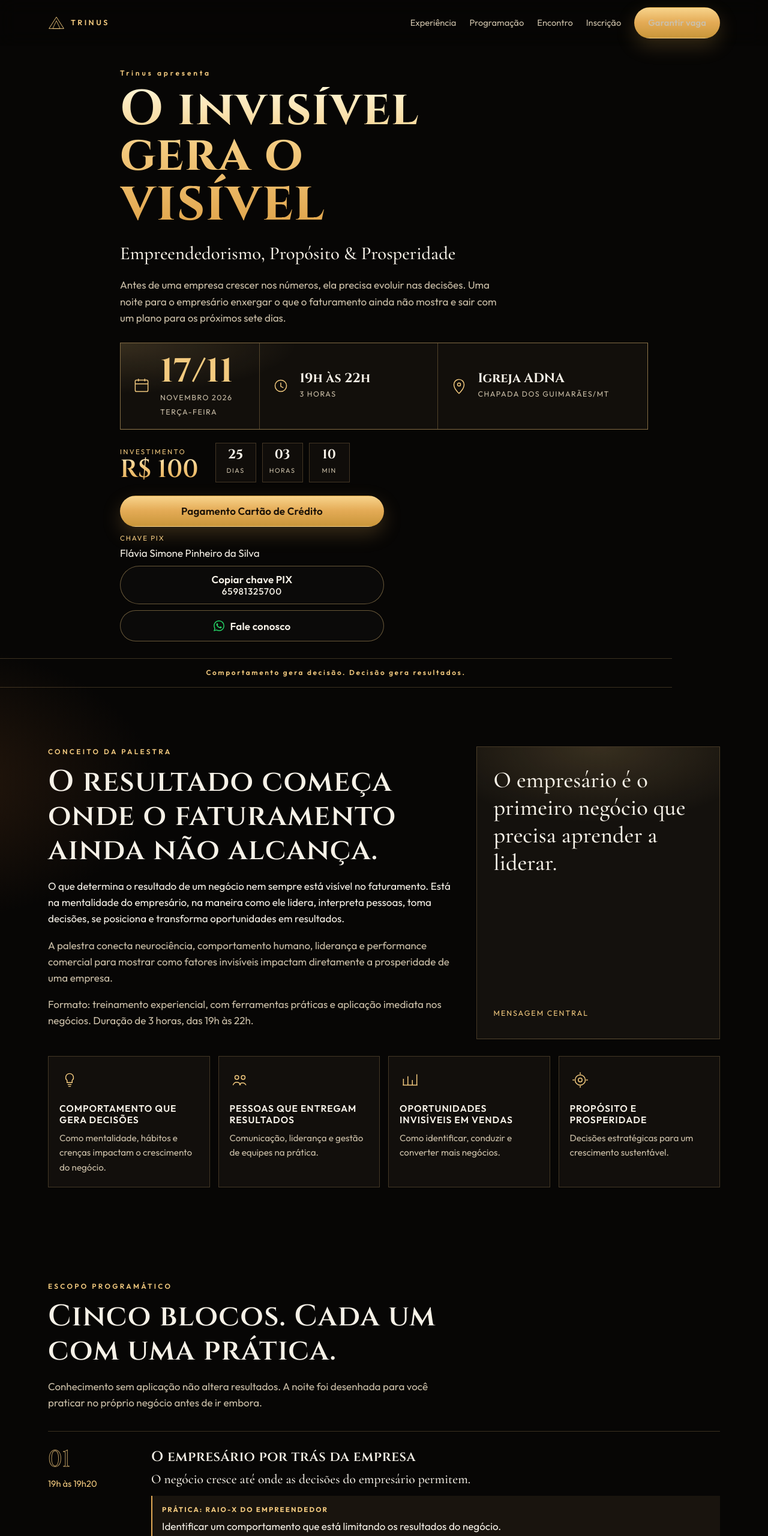
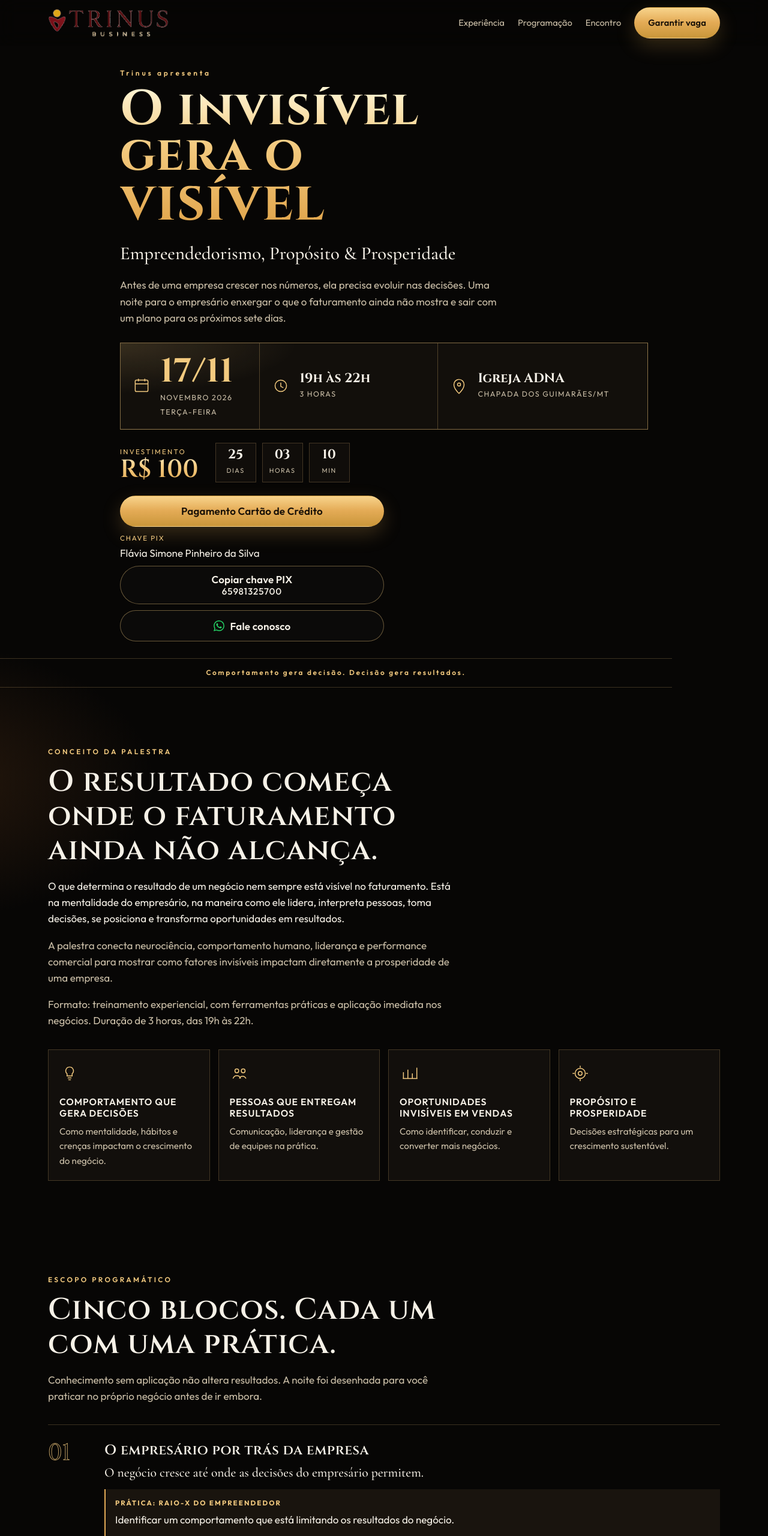
Before and after one commit to flaviasimone25-max/o-invisivel-gera-o-visivel, a plain HTML site: page index.html in a window 1280 px wide. Shown: the top 2560 px of the page at 60% size. Drawn offline with nearby package versions, Linux system fonts and the light colour scheme.

Commit message:
Corrige a logo, o botao dourado e a ordem do nome de Flavia.

```diff
--- a/css/styles.css
+++ b/css/styles.css
@@ -97,7 +97,7 @@ h3 { margin: 0 0 8px; font-size: 1.45rem; line-height: 1.25; }
   font-size: 0.78rem;
   font-weight: 600;
 }
-.brand svg { width: 28px; height: 22px; }
+.brand img { height: 48px; width: auto; display: block; }
 .nav {
   display: flex;
   align-items: center;
@@ -127,12 +127,14 @@ h3 { margin: 0 0 8px; font-size: 1.45rem; line-height: 1.25; }
   transition: transform 0.2s ease, filter 0.2s ease, background 0.2s ease;
 }
 .btn svg { width: 18px; height: 18px; flex: none; }
-.btn-gold {
+a.btn.btn-gold,
+button.btn.btn-gold {
   background: linear-gradient(180deg, #f8d48c 0%, #e4ab56 48%, #c9963a 100%);
-  color: var(--ink);
+  color: #1a1208;
   box-shadow: 0 12px 32px rgba(228, 171, 86, 0.22);
 }
-.btn-gold:hover { transform: translateY(-1px); filter: brightness(1.05); }
+a.btn.btn-gold:hover,
+button.btn.btn-gold:hover { transform: translateY(-1px); filter: brightness(1.05); color: #1a1208; }
 .btn-ghost {
   background: rgba(255, 255, 255, 0.02);
   color: var(--cream);
@@ -435,7 +437,7 @@ section { padding: 78px 0; scroll-margin-top: 90px; }
 
 .module {
   display: grid;
-  grid-template-columns: 150px 1fr;
+  grid-template-columns: 72px 1fr;
   gap: 22px;
   padding: 28px 0;
   border-top: 1px solid var(--line);
@@ -567,7 +569,7 @@ section { padding: 78px 0; scroll-margin-top: 90px; }
   object-position: center center;
 }
 .signature {
-  margin: 0;
+  margin: 0 0 14px;
   font-family: "Great Vibes", cursive;
   font-size: clamp(3.2rem, 6vw, 4.8rem);
   line-height: 0.9;
@@ -762,6 +764,7 @@ section { padding: 78px 0; scroll-margin-top: 90px; }
 @media (max-width: 720px) {
   body.has-mobile-bar { padding-bottom: 84px; }
   .wrap { width: min(var(--wrap), calc(100% - 28px)); }
+  .brand img { height: 40px; }
   .hero { padding-top: 18px; }
   .pillars, .facts, .module { grid-template-columns: 1fr; }
   .coffee { padding: 28px 18px; }
--- a/index.html
+++ b/index.html
@@ -55,18 +55,13 @@
 <body>
   <header class="header">
     <div class="wrap">
-      <a class="brand" href="#topo" aria-label="Trinus">
-        <svg viewBox="0 0 40 32" aria-hidden="true">
-          <path d="M20 2 L38 30 H2 Z" fill="none" stroke="currentColor" stroke-width="1.4"/>
-          <path d="M20 11 L29 30 H11 Z" fill="none" stroke="currentColor" stroke-width="1.2"/>
-        </svg>
-        TRINUS
+      <a class="brand" href="#topo" aria-label="Trinus Business">
+        <img src="assets/logo-trinus.png" alt="Trinus Business">
       </a>
       <nav class="nav" aria-label="Seções">
         <a href="#experiencia">Experiência</a>
         <a href="#programacao">Programação</a>
         <a href="#encontro">Encontro</a>
-        <a href="#inscricao">Inscrição</a>
         <a class="btn btn-gold" href="#inscricao">Garantir vaga</a>
       </nav>
       <a class="btn btn-gold nav-cta" href="#inscricao">Garantir vaga</a>
@@ -139,18 +134,12 @@
 
     <section id="experiencia">
       <div class="wrap">
-        <div class="split">
-          <div>
-            <p class="eyebrow">Conceito da palestra</p>
-            <h2>O resultado começa onde o faturamento ainda não alcança.</h2>
-            <p>O que determina o resultado de um negócio nem sempre está visível no faturamento. Está na mentalidade do empresário, na maneira como ele lidera, interpreta pessoas, toma decisões, se posiciona e transforma oportunidades em resultados.</p>
-            <p class="muted">A palestra conecta neurociência, comportamento humano, liderança e performance comercial para mostrar como fatores invisíveis impactam diretamente a prosperidade de uma empresa.</p>
-            <p class="muted">Formato: treinamento experiencial, com ferramentas práticas e aplicação imediata nos negócios. Duração de 3 horas, das 19h às 22h.</p>
-          </div>
-          <blockquote class="quote">
-            <p>O empresário é o primeiro negócio que precisa aprender a liderar.</p>
-            <footer>Mensagem central</footer>
-          </blockquote>
+        <div class="section-intro">
+          <p class="eyebrow">Conceito da palestra</p>
+          <h2>O resultado começa onde o faturamento ainda não alcança.</h2>
+          <p>O que determina o resultado de um negócio nem sempre está visível no faturamento. Está na mentalidade do empresário, na maneira como ele lidera, interpreta pessoas, toma decisões, se posiciona e transforma oportunidades em resultados.</p>
+          <p class="muted">A palestra conecta neurociência, comportamento humano, liderança e performance comercial para mostrar como fatores invisíveis impactam diretamente a prosperidade de uma empresa.</p>
+          <p class="muted">Formato: treinamento experiencial, com ferramentas práticas e aplicação imediata nos negócios. Duração de 3 horas, das 19h às 22h.</p>
         </div>
         <div class="pillars" style="margin-top: 28px">
           <article class="pillar">
@@ -188,7 +177,6 @@
         <article class="module">
           <div>
             <span class="num">01</span>
-            <time class="when" datetime="19:00">19h às 19h20</time>
           </div>
           <div>
             <h3>O empresário por trás da empresa</h3>
@@ -203,7 +191,6 @@
         <article class="module">
           <div>
             <span class="num">02</span>
-            <time class="when" datetime="19:20">19h20 às 19h45</time>
           </div>
           <div>
             <h3>Pessoas: o ativo invisível que gera resultados</h3>
@@ -218,7 +205,6 @@
         <article class="module">
           <div>
             <span class="num">03</span>
-            <time class="when" datetime="19:45">19h45 às 20h15</time>
           </div>
           <div>
             <h3>O invisível que está fazendo sua empresa perder dinheiro</h3>
@@ -233,7 +219,6 @@
         <article class="module">
           <div>
             <span class="num">04</span>
-            <time class="when" datetime="20:15">20h15 às 20h40</time>
           </div>
           <div>
             <h3>Propósito, decisões e prosperidade</h3>
@@ -248,7 +233,6 @@
         <article class="module">
           <div>
             <span class="num">05</span>
-            <time class="when" datetime="20:40">20h40 às 21h</time>
           </div>
           <div>
             <h3>Do invisível ao visível: o plano de execução</h3>
@@ -296,9 +280,9 @@
         </div>
         <div>
           <p class="eyebrow">Quem conduz</p>
+          <p class="signature">Flávia Simone</p>
           <p>Antes de qualquer título, Flávia é cristã, mãe, empresária e docente. Acredita que todo conhecimento ganha sentido quando contribui para a vida de outras pessoas.</p>
           <p class="muted">Palestrante, mentora e especialista em gestão comercial e em comportamento humano, atua há 17 anos na gestão e liderança de times. É formada em Administração e gestão financeira, com especializações em Gestão Executiva e em Neurociência e Comportamento Humano, e hoje une esses campos para desenvolver pessoas e empresas.</p>
-          <p class="signature">Flávia Simone</p>
         </div>
       </div>
     </section>
```
Also changed, not shown: assets/logo-trinus.png (added), 1 other file.
